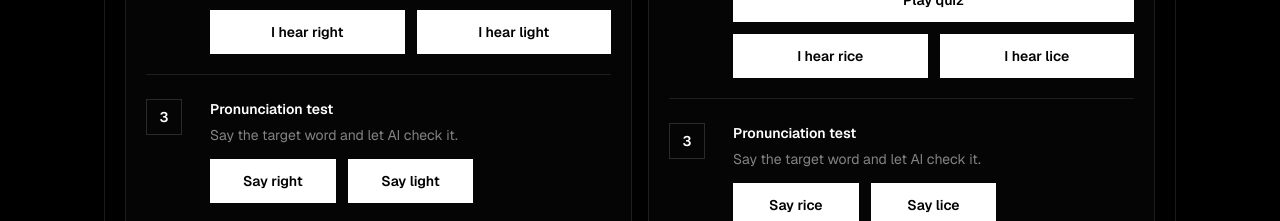
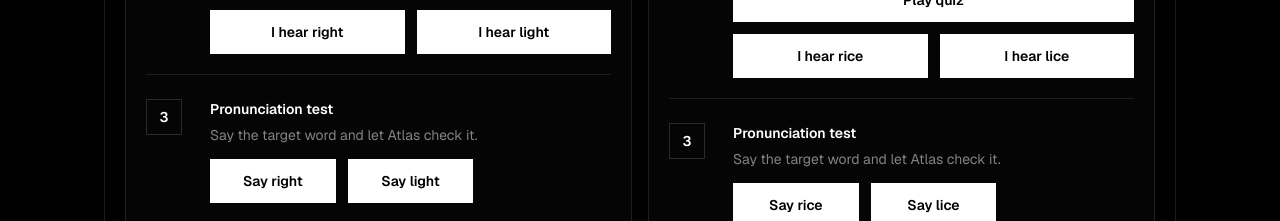
Before and after one commit to KulafuAcademy/ATLAS, a Next.js app: page / in a window 1280 px wide. Shown: the part 2500-2721 px from the top of the page. Built offline with nearby package versions, Linux system fonts and the light colour scheme.

Commit message:
Updated Say the target word and let AI check it to Say the target word and let Atlas check it.

```diff
--- a/components/training/MinimalPairTrainer.tsx
+++ b/components/training/MinimalPairTrainer.tsx
@@ -90,7 +90,7 @@ const trainerCopy = {
     playQuiz: "Play quiz",
     answer: (word: string) => `I hear ${word}`,
     pronunciationTitle: "Pronunciation test",
-    pronunciationDescription: "Say the target word and let AI check it.",
+    pronunciationDescription: "Say the target word and let Atlas check it.",
     speak: (word: string) => `Say ${word}`,
     tongueTwisterTitle: "Tongue twister",
     tongueTwisterDescription:
```
